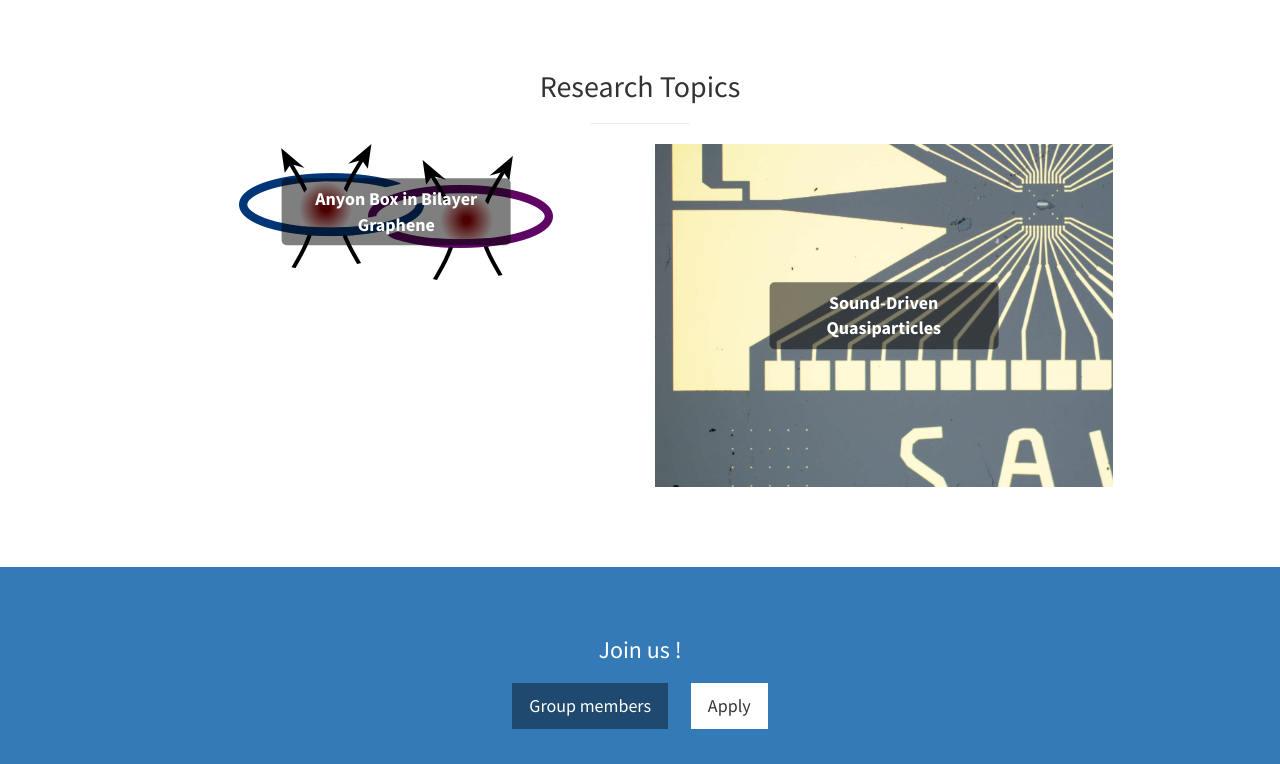
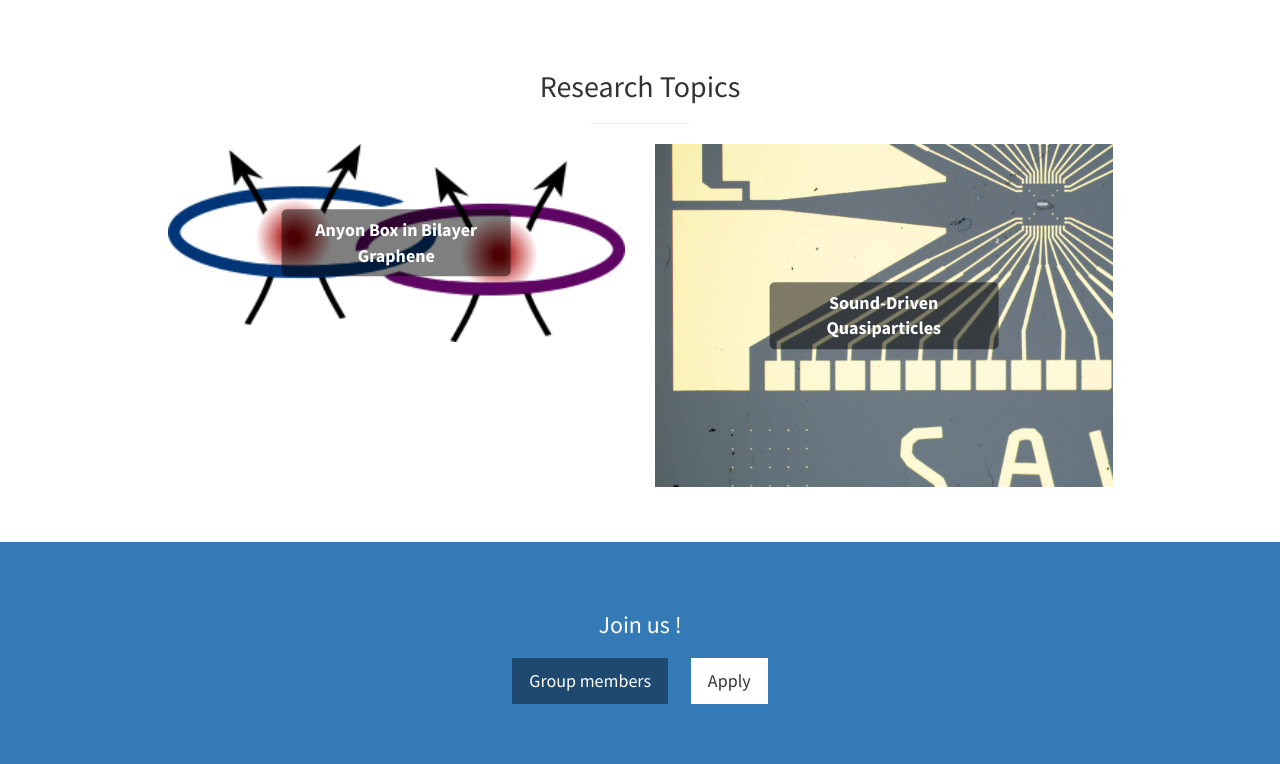
Before and after one commit to aassouline/topo-circuits.github.io, a Jekyll site: the page built from index.html, in a window 1280 px wide. Shown: the part 2051-2815 px from the top of the page. Built offline with Jekyll 4.4.1, drawn with Linux system fonts in a browser that asks for light colours; grey boxes are pictures that could not be loaded.

Commit message:
Update portfolio.html

```diff
--- a/_includes/portfolio.html
+++ b/_includes/portfolio.html
@@ -8,11 +8,11 @@
 
         <div class="row">
 
-          <!-- Left image -->
+          <!-- LEFT -->
           <div class="col-md-6">
-            <div class="portfolio-item" style="position: relative;">
-              <a href="#">
-                <img class="img-portfolio img-responsive" src="img/logo.png">
+            <div style="position: relative; display: inline-block; width: 100%;">
+
+              <img class="img-portfolio img-responsive" src="img/logo.png" style="width:100%;">
 
               <div style="
                 position: absolute;
@@ -29,15 +29,15 @@
               ">
                 Anyon Box in Bilayer Graphene
               </div>
-              </a>
+
             </div>
           </div>
 
-          <!-- Right image -->
+          <!-- RIGHT -->
           <div class="col-md-6">
-            <div class="portfolio-item" style="position: relative;">
-              <a href="#">
-                <img class="img-portfolio img-responsive" src="img/07_x5.jpg">
+            <div style="position: relative; display: inline-block; width: 100%;">
+
+              <img class="img-portfolio img-responsive" src="img/07_x5.jpg" style="width:100%;">
 
               <div style="
                 position: absolute;
@@ -54,7 +54,7 @@
               ">
                 Sound-Driven Quasiparticles
               </div>
-              </a>
+
             </div>
           </div>
 
```
Lines whose indentation alone changed are shown as unchanged.
